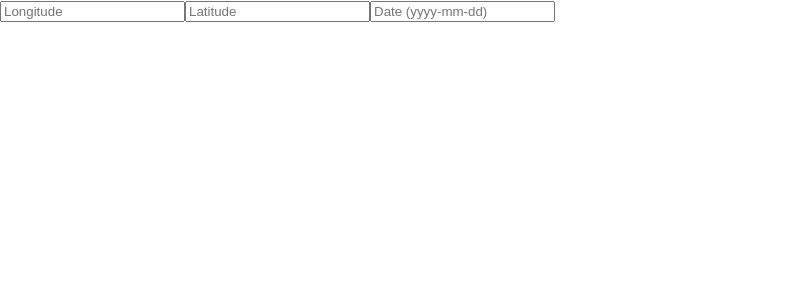
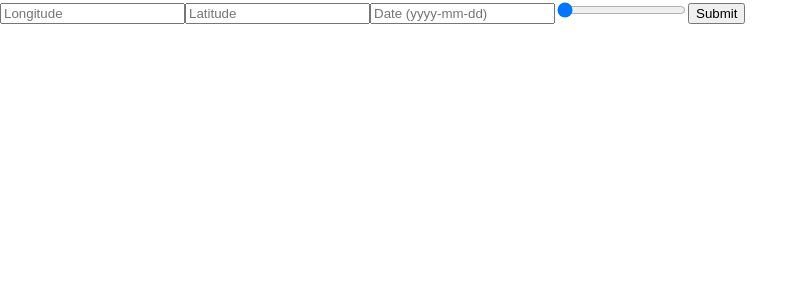
Before and after one commit to Thinkr1/NASA-LANDSAT-API, a React (Create React App) app: page / in a window 1280 px wide. Shown: the top 300 px of the page, without its empty margins (0-808 px from the left). Built offline with nearby package versions, Linux system fonts and the light colour scheme; no server answers.

Commit message:
Added submit and new parameter (dimensions - in degrees))

```diff
--- a/src/App.js
+++ b/src/App.js
@@ -1,4 +1,4 @@
-import React, { useState, useEffect } from "react";
+import React, { useState } from "react";
 import axios from "axios";
 import config from "./config.js";
 import "./styles.css";
@@ -6,27 +6,28 @@ import "./styles.css";
 function Eimg() {
   const [lon, setLon] = useState("");
   const [lat, setLat] = useState("");
+  const [dim, setDim] = useState("")
   const [date, setDate] = useState("");
   const [imgData, setImgData] = useState(null)
 
-  useEffect(() => {
-    const fetchData = async () => {
-      try {
-        const response = await axios.get(`https://api.nasa.gov/planetary/earth/assets?lon=${lon}&lat=${lat}&date=${date}&&dim=0.10&api_key=${config.NASA_API_KEY}`)
-        setImgData(response.data)
-      } catch (err) {
-        console.error("Error fetching data: ", err)
-      }
+  const handleSubmit = async (e) => {
+    e.preventDefault()
+    try {
+      const response = await axios.get(`https://api.nasa.gov/planetary/earth/assets?lon=${lon}&lat=${lat}&date=${date}&&dim=${dim}&api_key=${config.NASA_API_KEY}`)
+      setImgData(response.data)
+    } catch (err) {
+      console.error("Error fetching data: ", err)
     }
-    fetchData()
-  }, [lon, lat,date])
+  }
 
   return (
     <div className="container">
-      <form>
+      <form onSubmit={handleSubmit}>
         <input type="number" placeholder="Longitude" value={lon} onChange={(e) => setLon(e.target.value)}/>
         <input type="number" placeholder="Latitude" value={lat} onChange={(e) => setLat(e.target.value)}/>
         <input type="text" placeholder="Date (yyyy-mm-dd)" value={date} onChange={(e) => setDate(e.target.value)} pattern="[0-9]{4}-[0-9]{2}-[0-9]{2}"/>
+        <input type="range" min="0.025" max="0.2" value={dim} onChange={(e) => setDim(e.target.value)} />
+        <button type="Submit">Submit</button>
       </form>
       {imgData && <img src={imgData.url} alt=""/>}
     </div>
```
